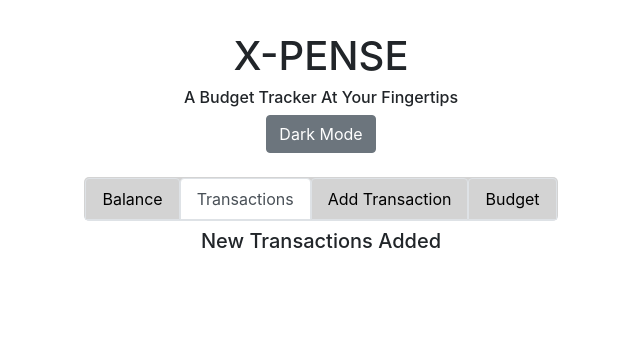
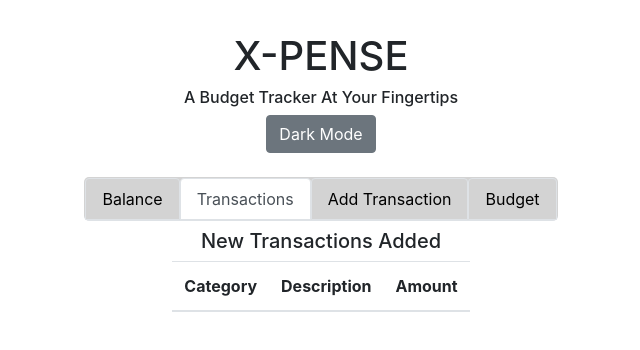
Before and after one commit to marlonmunoz/x-pense-app, a React (Vite) app in the folder Client/: page /transactions in a window 1280 px wide. Shown: the top 350 px of the page, without its empty margins (319-959 px from the left). Built offline with nearby package versions, Linux system fonts and the light colour scheme.

Commit message:
form added to Transactions.jsx

```diff
--- a/Client/src/components/Transactions.jsx
+++ b/Client/src/components/Transactions.jsx
@@ -4,13 +4,24 @@ const Transactions = ({ transactions }) => {
     return (
         <div>
             <h5>New Transactions Added</h5>
-            <ul>
-                {transactions.map((transaction, index) => (
-                    <li key={index}>
-                        {transaction.text}: ${transaction.amount} - ${transaction.category}
-                    </li>
-                ))}
-            </ul>
+            <table className='table'>
+                <thead>
+                    <tr>
+                        <th>Category</th>
+                        <th>Description</th>
+                        <th>Amount</th>
+                    </tr>
+                </thead>
+                <tbody>
+                    {transactions.map((transaction, index) => (
+                        <tr key={index}>
+                            <td>{transaction.category}</td>
+                            <td>{transaction.text}</td>
+                            <td>{transaction.amount}</td>
+                        </tr>
+                    ))}
+                </tbody>
+            </table>
         </div>
     );
 };
```
